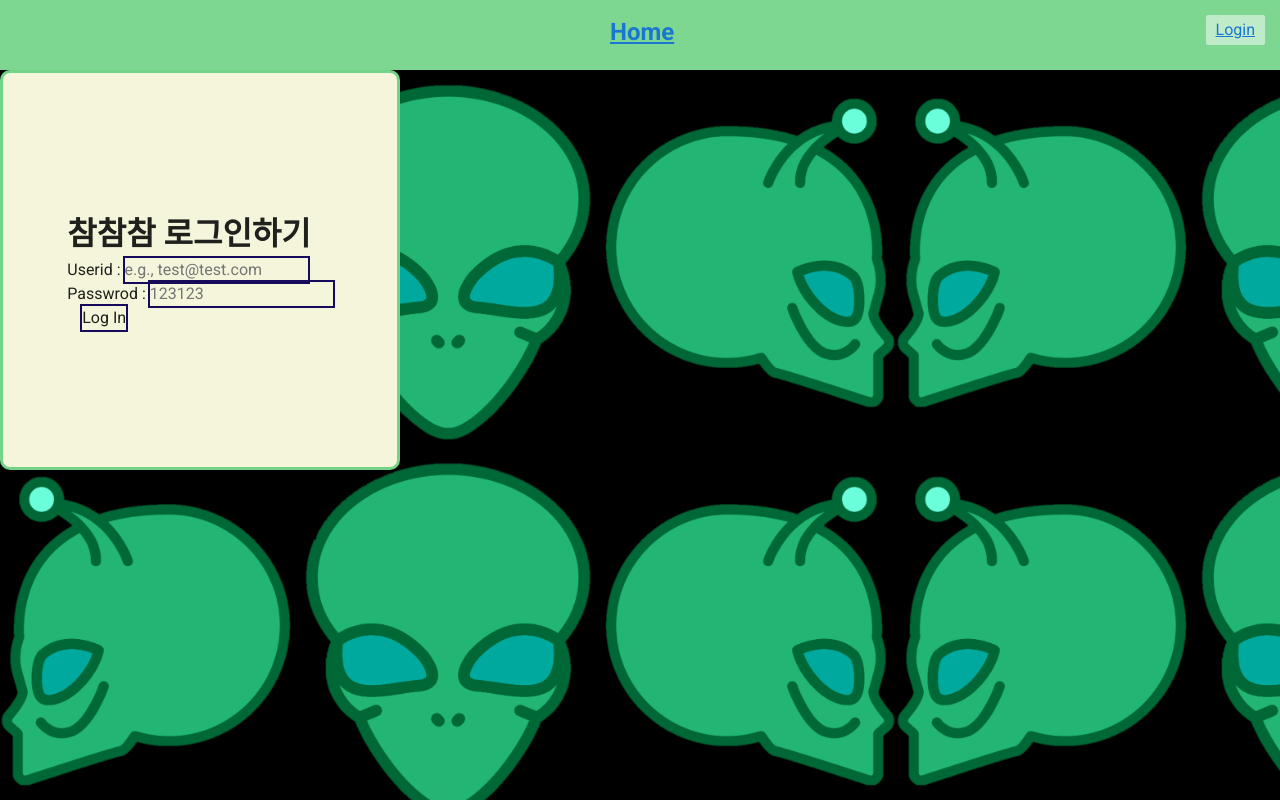
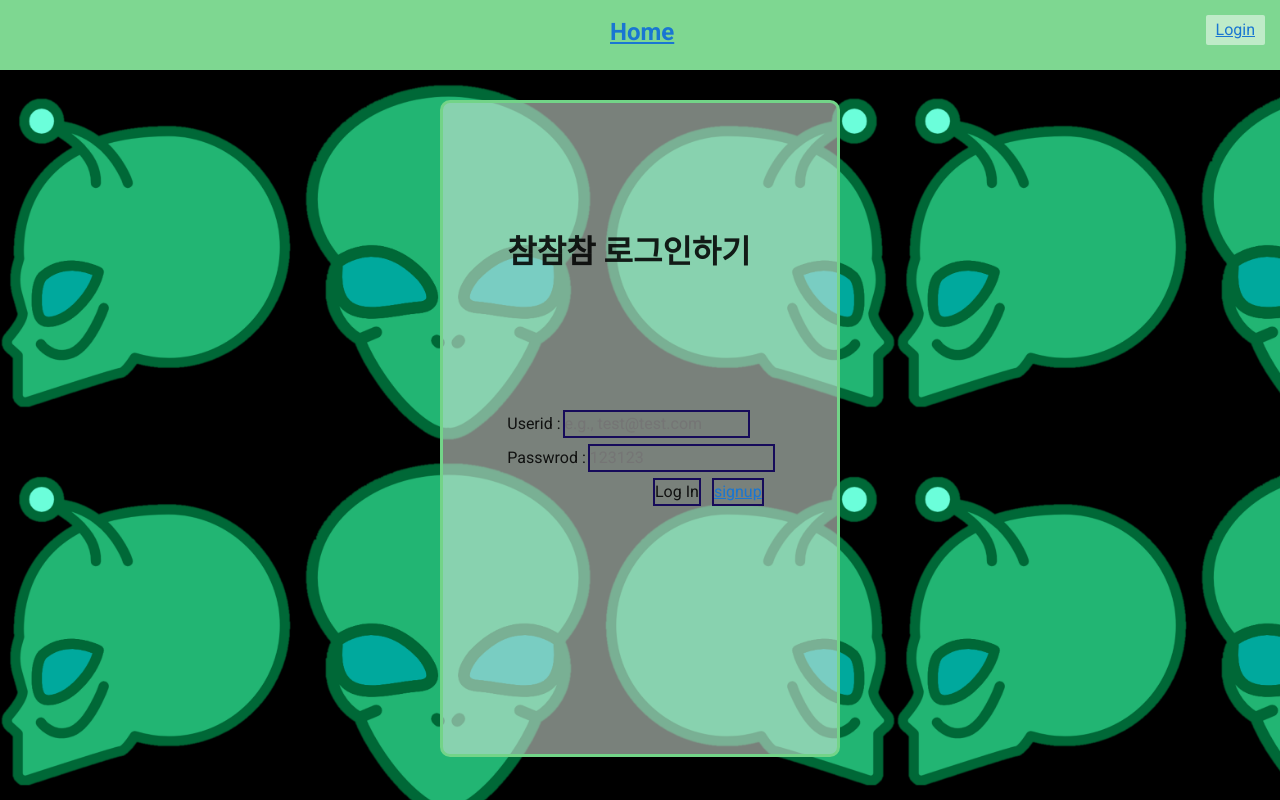
Before and after one commit to shlee9605/rpiMiniFront, a Vue app: page /login in a window 1280 px wide. Built offline with nearby package versions, Linux system fonts and the light colour scheme.

Commit message:
로그인

```diff
--- a/src/views/Login.vue
+++ b/src/views/Login.vue
@@ -1,27 +1,51 @@
 <template>
   <div class="login">
-    <v-col cols="60" xs="60" sm="40" md="40" lg="40" class="ma-auto">
-    <h1>참참참 로그인하기</h1>
+    <div></div>
+    <div><h1>참참참 로그인하기</h1></div>
+    <!-- <v-col cols="60" xs="60" sm="40" md="40" lg="40" class="ma-auto"> -->
+      <!-- <div class="loginbox"> -->
+      <div class="lineContainer">
 
-    <form @submit.prevent="onSubmit">
+        <form @submit.prevent="onSubmit" >
           <div class = "innerDiv">
             <label for="userid">Userid : </label>
             <input class="form-control" type="text" name="userid"
               v-model="userid" autofocus placeholder="e.g., test@test.com" />
           </div>
+          <div class = "innerDiv">
 
-      <div class = "innerDiv">
             <label for="password">Passwrod : </label>
             <input class="form-control" type="password"
               v-model="password" placeholder="123123" />
+
           </div>
-      <div class = "innerDiv">
+          <div class = "innerDiv"></div>
+          <div class = "innerDiv2">
+            <div>
+
+            </div>
+            <div>
             <button  class="btn" :class="{'btn-success': !invalidForm}" type="submit"
               :disabled="invalidForm"> Log In </button>
+
+            <button  class="btn" :class="{'btn-success': !invalidForm}" type="submit"
+              :disabled="invalidForm"> <router-link to="/signup"> signup</router-link> </button>
+
+            </div>
+
           </div>
         </form>
+        <div>
+            </div>
+      <!-- </div> -->
+      </div>
+
       <p class="error" v-if="error">{{error}}</p>
-    </v-col>
+    <!-- </v-col> -->
+
+    <div>
+    </div>
+
   </div>
 </template>
 
@@ -65,22 +89,43 @@ export default {
 <style>
 .login {
   width: 400px;
+  height: 90%;
+  margin: auto;
+  margin-top: 30px;
+  border: 3px solid rgb(115, 212, 136);
+  background-color: rgba(220, 236, 224, 0.548);
+  border-radius: 10px;
+  display: grid;
+  flex-wrap: wrap;
+}
+/* .loginbox{
+  width: 400px;
   height: 400px;
-  display: grid;
-  grid-row: 20% 80%;
   justify-content: center;
   border: 3px solid rgb(115, 212, 136);
-  background-color: beige;
+  background-color: rgb(193, 193, 30);
   border-radius: 10px;
-
-}
+} */
 div {
   justify-content: center;
 }
-.innderDiv{
-  justify-content: center;
-  margin-top: 20px;
+.innerDiv{
+  width: 100%;
+  height:100%;
+  margin-top: 10px;
 }
+.innerDiv2{
+  width: 100%;
+  height:100%;
+  margin-top: 10px;
+  display: grid;
+  grid-template-columns: 50% 50%;
+
+}
+/* .lineContainer {
+
+  border: solid 1px black;
+} */
 .error {
   color: #f00;
 }
```
Lines whose indentation alone changed are shown as unchanged.
